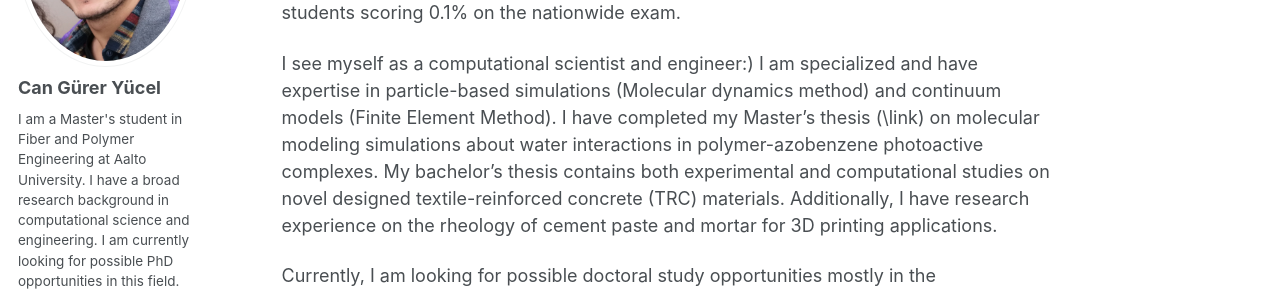
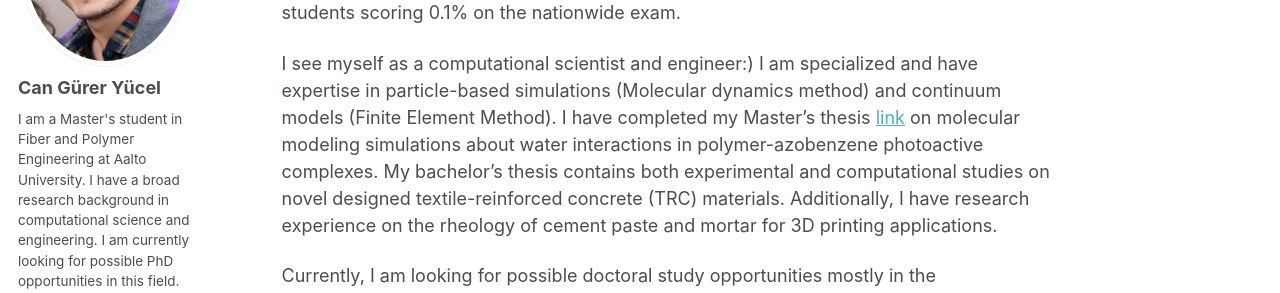
Before and after one commit to gureryucel/gureryucel.github.io, a Jekyll site: the page built from _pages/about.md, in a window 1280 px wide and 971 px high. Shown: the part 250-543 px from the top of the window. Built offline with Jekyll 4.4.1, drawn with Linux system fonts in a browser that asks for light colours; part of the change alters nothing that is shown.

```diff
--- a/_pages/about.md
+++ b/_pages/about.md
@@ -10,7 +10,7 @@ redirect_from:
 Hi, I am Can Gürer Yücel. I am currently a Master's Student in the Fibre and Polymer Engineering program and the Strength Analysis of Advanced Structures advanced minor program at Aalto University. I hold my Bachelor's degree in both Mechanical Engineering and Civil Engineering at Boğaziçi University, a highly prestigious school with most students scoring 0.1% on the nationwide exam.
 
 
-I see myself as a computational scientist and engineer:) I am specialized and have expertise in particle-based simulations (Molecular dynamics method) and continuum models (Finite Element Method). I have completed my Master's thesis (\link) on molecular modeling simulations about water interactions in polymer-azobenzene photoactive complexes. My bachelor's thesis contains both experimental and computational studies on novel designed textile-reinforced concrete (TRC) materials. Additionally, I have research experience on the rheology of cement paste and mortar for 3D printing applications.
+I see myself as a computational scientist and engineer:) I am specialized and have expertise in particle-based simulations (Molecular dynamics method) and continuum models (Finite Element Method). I have completed my Master's thesis [link](https://urn.fi/URN:NBN:fi:aalto-202506104446) on molecular modeling simulations about water interactions in polymer-azobenzene photoactive complexes. My bachelor's thesis contains both experimental and computational studies on novel designed textile-reinforced concrete (TRC) materials. Additionally, I have research experience on the rheology of cement paste and mortar for 3D printing applications.
 
 
 Currently, I am looking for possible doctoral study opportunities mostly in the computational science and engineering field. Please feel free to browse other pages in my website 😊
```
